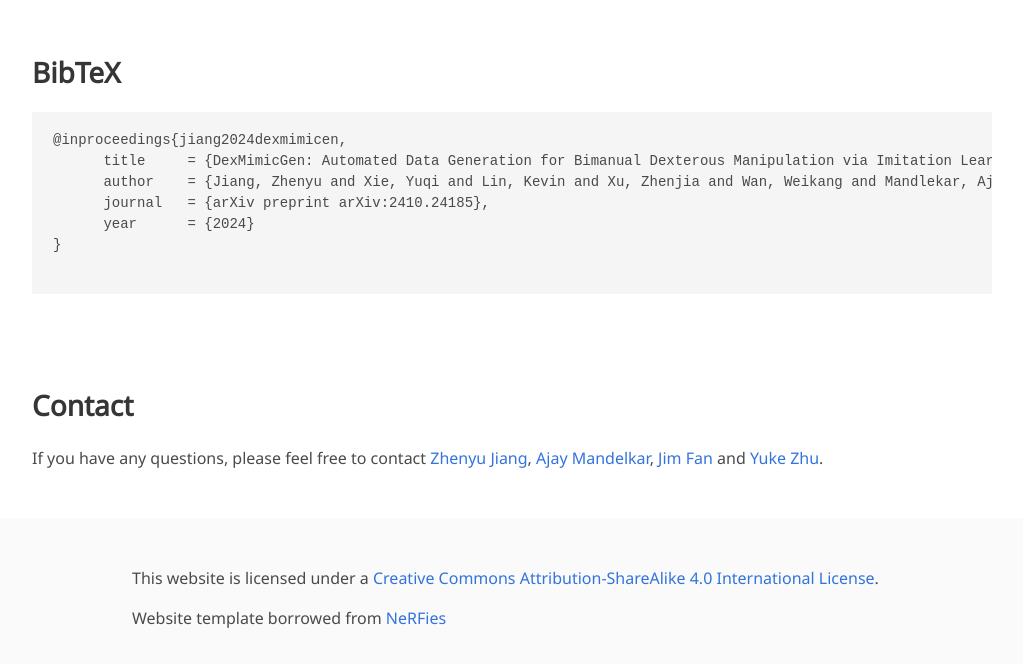
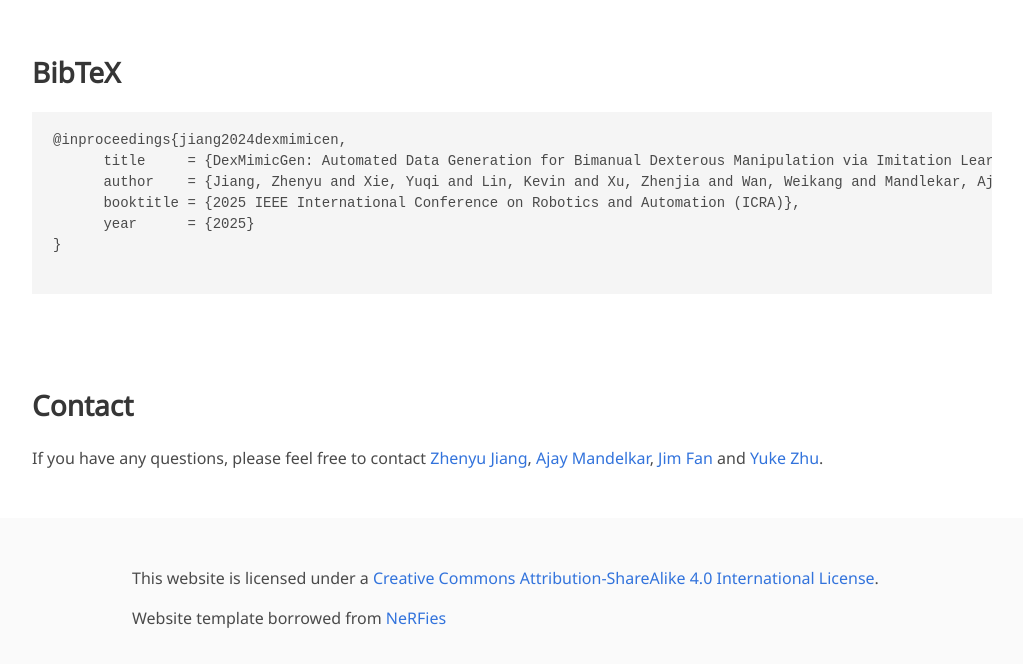
Before and after one commit to dexmimicgen/dexmimicgen.github.io, a plain HTML site: page index.html in a window 1280 px wide. Shown: the part 7940-8604 px from the top of the page, without its empty margins (128-1151 px from the left). Drawn offline with nearby package versions, Linux system fonts and the light colour scheme; some icons are missing; a web font is replaced by a local one.

Commit message:
update bibtex

```diff
--- a/index.html
+++ b/index.html
@@ -600,8 +600,8 @@
     <pre><code>@inproceedings{jiang2024dexmimicen,
       title     = {DexMimicGen: Automated Data Generation for Bimanual Dexterous Manipulation via Imitation Learning},
       author    = {Jiang, Zhenyu and Xie, Yuqi and Lin, Kevin and Xu, Zhenjia and Wan, Weikang and Mandlekar, Ajay and Fan, Linxi and Zhu, Yuke},
-      journal   = {arXiv preprint arXiv:2410.24185},
-      year      = {2024}
+      booktitle = {2025 IEEE International Conference on Robotics and Automation (ICRA)},
+      year      = {2025}
 }
     </code></pre>
   </div>
```
